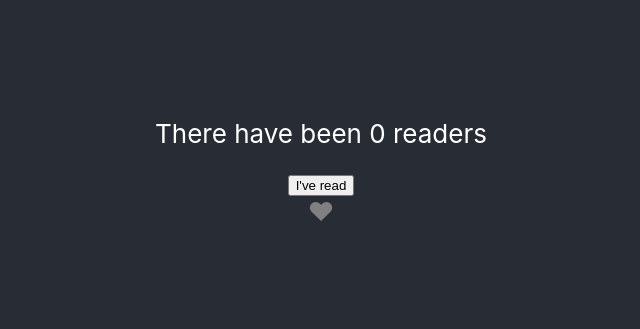
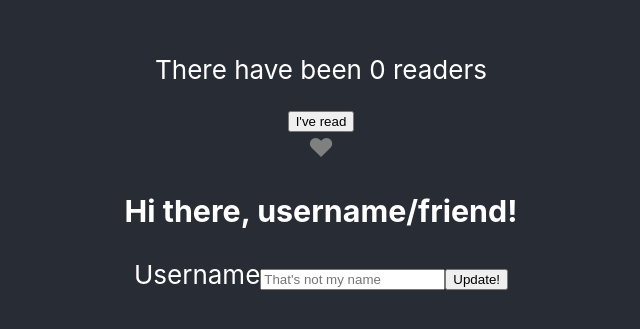
Before and after one commit to Igormirowski/Lap-3---React-practice, a React (Create React App) app in the folder newsiesigor/: page / in a window 1280 px wide. Shown: the part 241-570 px from the top of the page, without its empty margins (319-959 px from the left). Built offline with nearby package versions, Linux system fonts and the light colour scheme.

Commit message:
add button and input

```diff
--- a/newsiesigor/src/App.js
+++ b/newsiesigor/src/App.js
@@ -1,13 +1,18 @@
 import './App.css';
 import ReaderCount from './components/ReaderCount';
 import FaveButton from './components/FaveButton';
+import Greeting from './components/Greeting';
 
 function App() {
   return (
     <div className="App">
       <header className="App-header">
+        {/* Counter */}
       <ReaderCount />
+        {/* Button */}
       <FaveButton />
+      {/* Input */}
+      <Greeting />
       </header>
     </div>
   );
--- a/newsiesigor/src/components/FaveButton.js
+++ b/newsiesigor/src/components/FaveButton.js
@@ -10,6 +10,8 @@ const FaveButton = () => {
     return (
 
         <span
+        rolw="switch"
+        aria-checked={faved}
         style={{ color: faved ? 'red' : 'grey'}}
         onClick={handleFaveBtnClick}
         >
--- /dev/null
+++ b/newsiesigor/src/components/Greeting.js
@@ -0,0 +1,19 @@
+import React, { useState } from 'react';
+
+
+
+const Greeting = () => {
+    return (
+        <>
+        <h3 aria-label="greeting">Hi there, username/friend!</h3>
+        <form>
+            <label htmlFor="username">Username</label>
+            <input type="text" id="username" placeholder="That's not my name"/>
+            <input type="submit" value="Update!"></input>
+        </form>
+        </>
+    )
+}
+
+
+export default Greeting;
```
